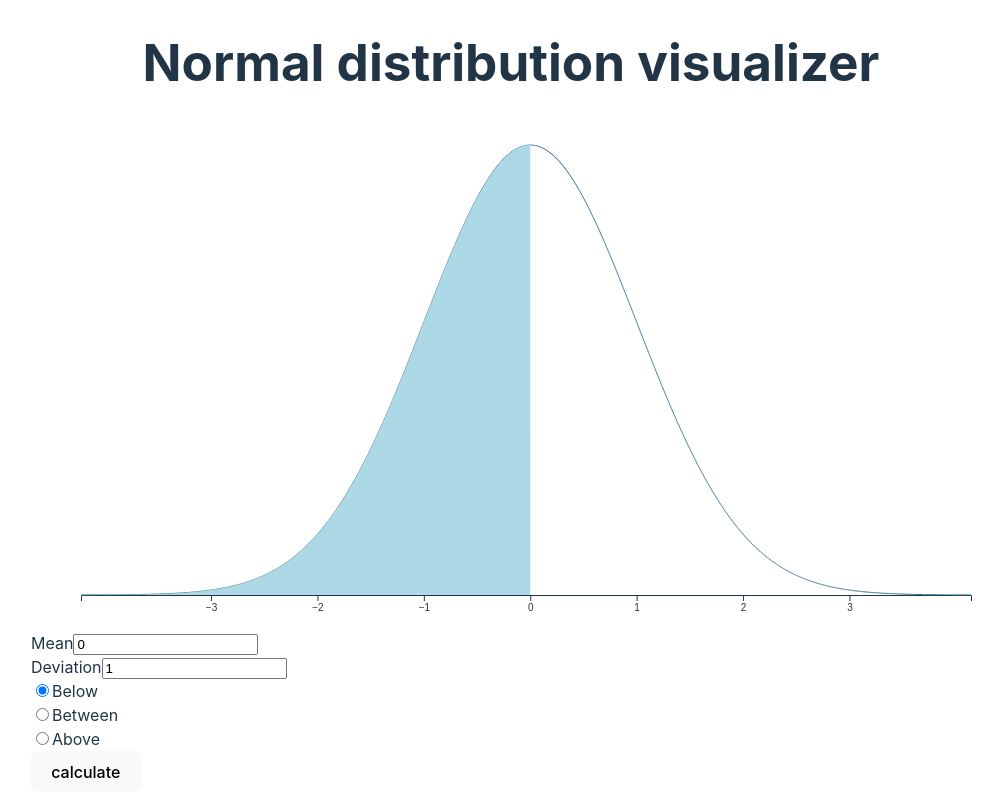
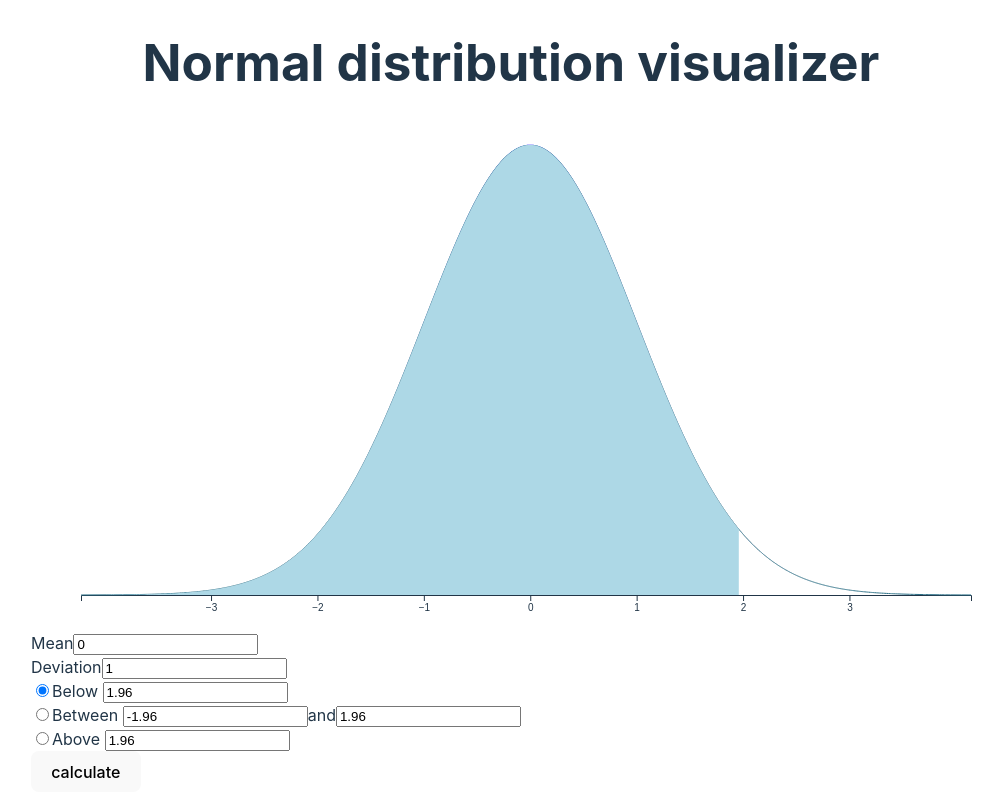
Before and after one commit to LerkkaP/normal-distribution-visualizer, a React (Vite) app: page / in a window 1280 px wide. Shown: the whole page, without its empty margins (129-1132 px from the left). Built offline with nearby package versions, Linux system fonts and the light colour scheme.

Commit message:
add inputs for z-values

```diff
--- a/src/components/Chart.tsx
+++ b/src/components/Chart.tsx
@@ -6,21 +6,34 @@ import { margin, width, height } from "../constants";
 
 const MyChart = () => {
   const svgRef = useRef(null);
-
   const [mean, setMean] = useState(0);
   const [sigma, setSigma] = useState(1);
+  const [selectedArea, setselectedArea] = useState("below");
 
-  const [selectedOption, setSelectedOption] = useState("below");
+  const [zBelow, setzBelow] = useState(1.96)
+  const [zAbove, setzAbove] = useState(1.96)
 
+  const [zBetweenBelow, setzBetweenBelow] = useState(-1.96)
+  const [zBetweenAbove, setzBetweenAbove] = useState(1.96)
 
   const handleCalculation = () => {
     const meanValue = parseFloat((document.getElementById("meanInput") as HTMLInputElement).value);
     const sigmaValue = parseFloat((document.getElementById("sigmaInput") as HTMLInputElement).value);
-    const selectedOptionValue = (document.querySelector('input[name="option"]:checked') as HTMLInputElement).value;
+    const selectedAreaValue = (document.querySelector('input[name="option"]:checked') as HTMLInputElement).value;
+
+    const zBelowValue = parseFloat((document.getElementById("zBelow") as HTMLInputElement).value);
+    const zAboveValue = parseFloat((document.getElementById("zAbove") as HTMLInputElement).value);
+
+    const zBetweenBelowValue = parseFloat((document.getElementById("zBetweenBelow") as HTMLInputElement).value);
+    const zBetweenAboveValue = parseFloat((document.getElementById("zBetweenAbove") as HTMLInputElement).value);
 
     setMean(meanValue);
     setSigma(sigmaValue);
-    setSelectedOption(selectedOptionValue);
+    setselectedArea(selectedAreaValue);
+    setzBelow(zBelowValue)
+    setzAbove(zAboveValue)
+    setzBetweenBelow(zBetweenBelowValue)
+    setzBetweenAbove(zBetweenAboveValue)
   };
 
   useEffect(() => {
@@ -70,17 +83,17 @@ const MyChart = () => {
 
     // Determine indices for coloring the area based on selected option
     let indexStart: number, indexEnd: number;
-    switch (selectedOption) {
+    switch (selectedArea) {
       case "below":
         indexStart = 0;
-        indexEnd = d3.bisectLeft(data.map(d => d.q), mean);
+        indexEnd = d3.bisectLeft(data.map(d => d.q), zBelow);
         break;
       case "between":
-        indexStart = d3.bisectLeft(data.map(d => d.q), mean);
-        indexEnd = d3.bisectLeft(data.map(d => d.q), 120);
+        indexStart = d3.bisectLeft(data.map(d => d.q), zBetweenBelow);
+        indexEnd = d3.bisectLeft(data.map(d => d.q), zBetweenAbove);
         break;
       case "above":
-        indexStart = d3.bisectRight(data.map(d => d.q), 2);
+        indexStart = d3.bisectRight(data.map(d => d.q), zAbove);
         indexEnd = data.length;
         break;
       default:
@@ -105,7 +118,7 @@ const MyChart = () => {
     return () => {
       svg.selectAll("*").remove();
     };
-  }, [mean, sigma, selectedOption]);
+  }, [mean, sigma, selectedArea, zBelow, zAbove, zBetweenBelow, zBetweenAbove]);
 
   return (
     <div>
@@ -130,14 +143,35 @@ const MyChart = () => {
         <div>
           <input type="radio" name="option" value="below" defaultChecked />
           <label htmlFor="below">Below </label>
+          <input
+            defaultValue={zBelow}
+            type="number"
+            id="zBelow"
+          />
         </div>
         <div>
           <input type="radio" name="option" value="between" />
           <label htmlFor="between">Between </label>
+          <input
+            defaultValue={zBetweenBelow}
+            type="number"
+            id="zBetweenBelow"
+          />
+          and
+          <input
+            defaultValue={zBetweenAbove}
+            type="number"
+            id="zBetweenAbove"
+          />
         </div>
         <div>
           <input type="radio" name="option" value="above" />
           <label htmlFor="above">Above </label>
+          <input
+            defaultValue={zAbove}
+            type="number"
+            id="zAbove"
+          />
         </div>
       </div>
       <button onClick={handleCalculation}>calculate</button>
```
